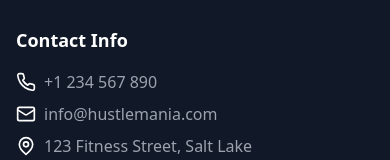
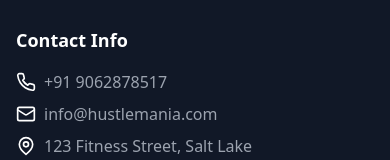
Before and after one commit to AishikDasgupta/hustlemania_fitness_studio, a React (Vite) app: page / in a window 390 px wide. Shown: the part 5470-5630 px from the top of the page. Built offline with nearby package versions, Linux system fonts and the light colour scheme.

Commit message:
"updated phone number in footer"

```diff
--- a/src/components/Footer.tsx
+++ b/src/components/Footer.tsx
@@ -25,7 +25,7 @@
             <ul className="space-y-2">
               <li className="flex items-center">
                 <Phone className="w-5 h-5 mr-2" />
-                <span className="text-gray-400">+1 234 567 890</span>
+                <span className="text-gray-400">+91 9062878517</span>
               </li>
               <li className="flex items-center">
                 <Mail className="w-5 h-5 mr-2" />
```
